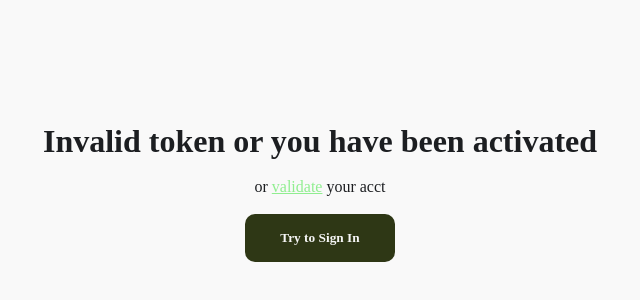
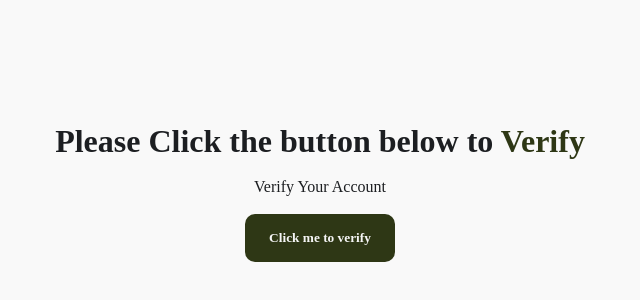
Before and after one commit to Tomation-Solution/rel8manversion, a Next.js app: page /mailing/activate/1/1 in a window 1280 px wide. Shown: the part 128-428 px from the top of the page, without its empty margins (320-960 px from the left). Built offline with nearby package versions, Linux system fonts and the light colour scheme.

Commit message:
updated the mailing page to render well

```diff
--- a/pages/mailing/activate/[uidb64]/[token].tsx
+++ b/pages/mailing/activate/[uidb64]/[token].tsx
@@ -13,7 +13,7 @@ const ActivateAccount:NextPage = ()=>{
     const route = useRouter()
     const {uidb64, token} = route.query
     const {notify} = useToast()
-    const [status,setStatus] = useState<'loading'|'error'|'okay'|'idle'>('error')
+    const [status,setStatus] = useState<'loading'|'error'|'okay'|'idle'>('idle')
     const handleRoute = (value:string)=>{
       //
       route.push(value)
```
